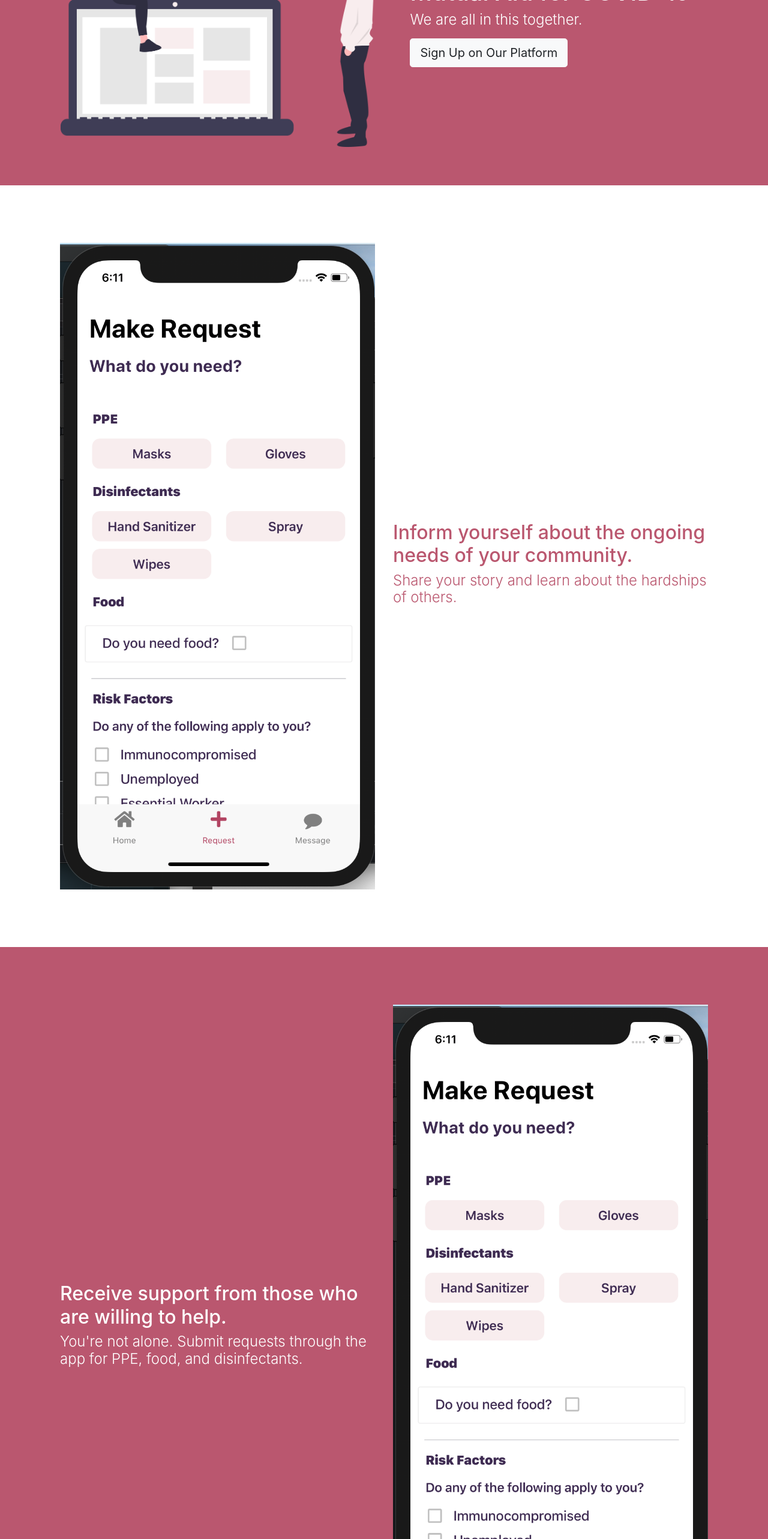
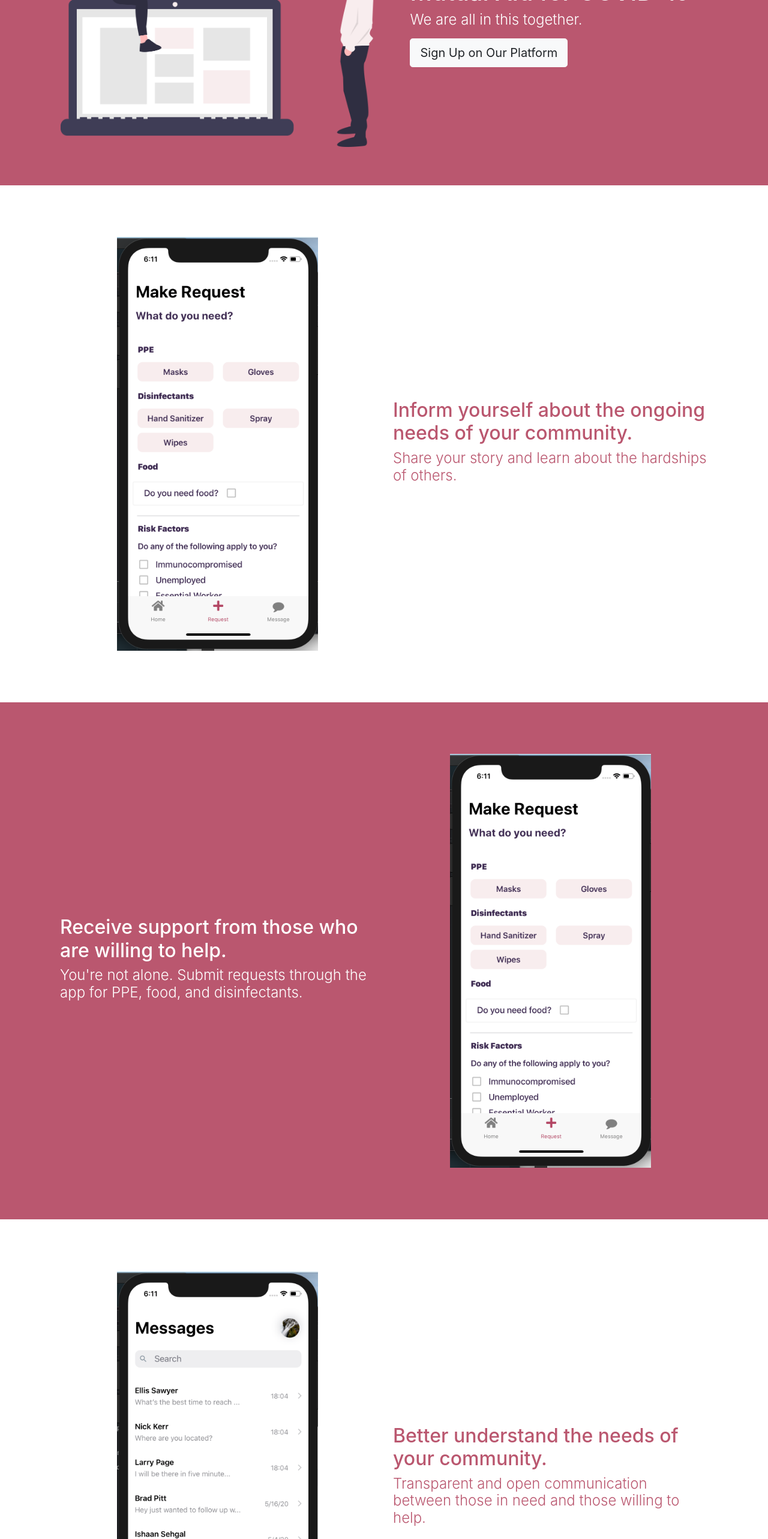
Before and after one commit to ishaansehgal99/Mutual_Aid, a React (Create React App) app: page / in a window 1280 px wide. Shown: the part 234-2800 px from the top of the page at 60% size. Built offline with nearby package versions, Linux system fonts and the light colour scheme.

Commit message:
Fix image sizes

```diff
--- a/src/App.js
+++ b/src/App.js
@@ -23,25 +23,25 @@ const App = () => (
     </div>
 
     <div id = "about" className = "white-background fill-width">
-      <Container className = "py-5">
+      <Container>
           <Home></Home>
       </Container>
     </div>
 
     <div className = "maroon-background fill-width">
-      <Container className = "py-5">
+      <Container>
           <Requests></Requests>
       </Container>
     </div>
 
     <div className = "white-background fill-width">
-      <Container className = "py-5">
+      <Container>
           <Messages></Messages>
       </Container>
     </div>
 
     <div id = "download" className = "maroon-background fill-width">
-      <Container className = "py-5">
+      <Container>
           <Download name = "download"></Download>
       </Container>
     </div>
--- a/src/Home.css
+++ b/src/Home.css
@@ -3,20 +3,18 @@
 }
 
 .home-image {
-    max-height: 100%;
-    max-width: 100%;
+    max-height: 80%;
+    max-width: 80%;
 }
 
 .text-align {
-    display: flex;
     align-items: center;
     justify-content: center;
 }
 
 .image-align {
-    display: flex;
-    align-items: center;
-    justify-content: right;
+    justify-content: center;
+    align-items: flex-end;
 }
 
 .lighter-font {
--- a/src/Home.js
+++ b/src/Home.js
@@ -32,9 +32,9 @@ class Home extends React.Component {
 
     render() {
         return (
-            <Container className = "shrink-row" className = "py-5">
+            <Container>
                 <Row>
-                    <Col className = "image-align"> {this.HomeScreenshot()} </Col>
+                    <Col className = "image-align" style = {{justifyContent: "center", alignItems: "center"}}> {this.HomeScreenshot()} </Col>
                     <Col className = "text-align"> {this.HomeDescription()} </Col>
                 </Row>
             </Container>
--- a/src/Messages.css
+++ b/src/Messages.css
@@ -3,7 +3,8 @@
 }
 
 .messages-image {
-    max-width: 100%;
+    max-height: 80%;
+    max-width: 80%;
 }
 
 .lighter-font {
--- a/src/Messages.js
+++ b/src/Messages.js
@@ -32,9 +32,9 @@ class Messages extends React.Component {
 
     render() {
         return (
-            <Container className = "py-5">
+            <Container>
                 <Row>
-                    <Col className = "image-align"> {this.MessageScreenshot()} </Col>
+                    <Col className = "image-align" style = {{justifyContent: "center", alignItems: "center"}}> {this.MessageScreenshot()} </Col>
                     <Col className = "text-align"> {this.MessageDescription()} </Col>
                 </Row>
             </Container>
--- a/src/Requests.css
+++ b/src/Requests.css
@@ -4,7 +4,8 @@
 }
 
 .requests-image {
-    max-width: 100%;
+    max-height: 80%;
+    max-width: 80%;
 }
 
 .text-align {
--- a/src/Requests.js
+++ b/src/Requests.js
@@ -32,10 +32,10 @@ class Requests extends React.Component {
 
     render() {
         return (
-            <Container className = "py-5">
+            <Container>
                 <Row>
                     <Col className = "text-align"> {this.RequestsDescription()} </Col>
-                    <Col className = "image-align"> {this.RequestsScreenshot()} </Col>
+                    <Col className = "image-align" style = {{justifyContent: "center", alignItems: "center"}}> {this.RequestsScreenshot()} </Col>
                 </Row>
             </Container>
         );
```
Also changed, not shown: 17 other files (tests, documents, lock files or other folders).
